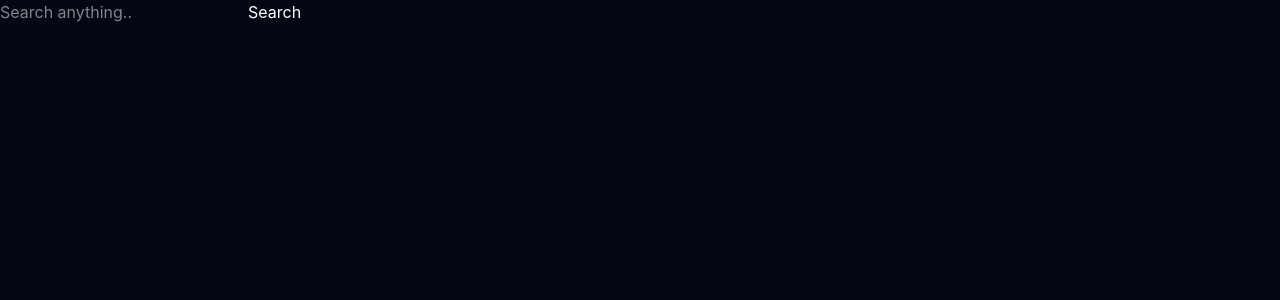
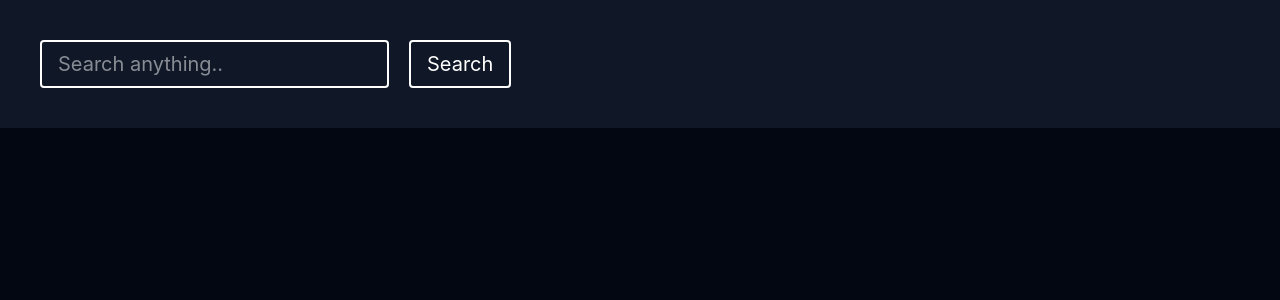
Before and after one commit to PiyushMishraX/Redux-Toolkit, a React (Vite) app in the folder project/: page / in a window 1280 px wide. Shown: the top 300 px of the page. Built offline with nearby package versions, Linux system fonts and the light colour scheme.

Commit message:
base search bar

```diff
--- a/project/src/components/SearchBar.jsx
+++ b/project/src/components/SearchBar.jsx
@@ -1,14 +1,27 @@
-import React from 'react'
+import React, { useState } from "react";
 
 const SearchBar = () => {
+
+    const [text, setText] = useState('')
+
+
+
   return (
     <div>
-      <form >
-        <input type="text" placeholder='Search anything..' />
-        <button>Search</button>
+      <form className="flex p-10 gap-5 bg-gray-900">
+
+        <input required
+        className=" border-2 px-4 py-2 text-xl rounded outline-none"
+        type="text"
+        placeholder="Search anything.."
+        />
+        <button
+        className="active:scale-95 border-2 px-4 py-2 text-xl rounded outline-none cursor-pointer ">
+            Search
+        </button>
       </form>
     </div>
-  )
-}
+  );
+};
 
-export default SearchBar
+export default SearchBar;
```
